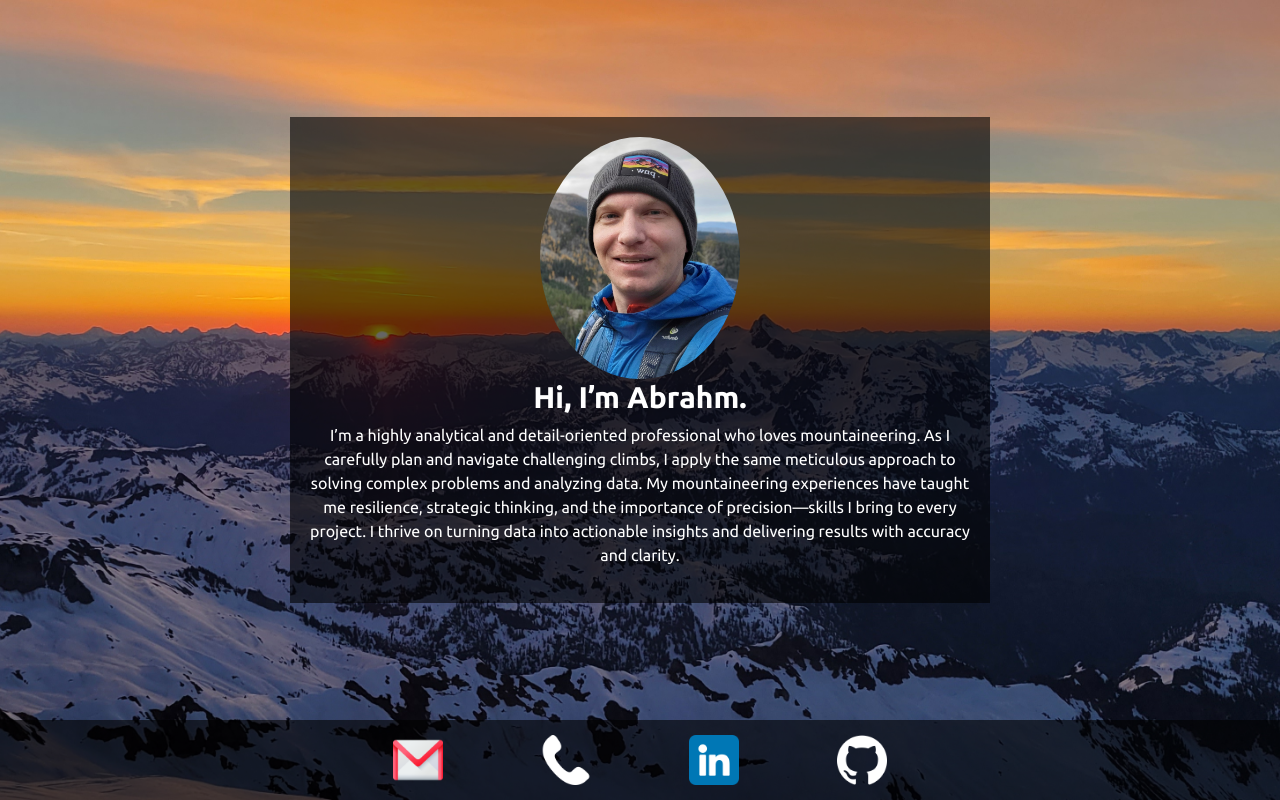
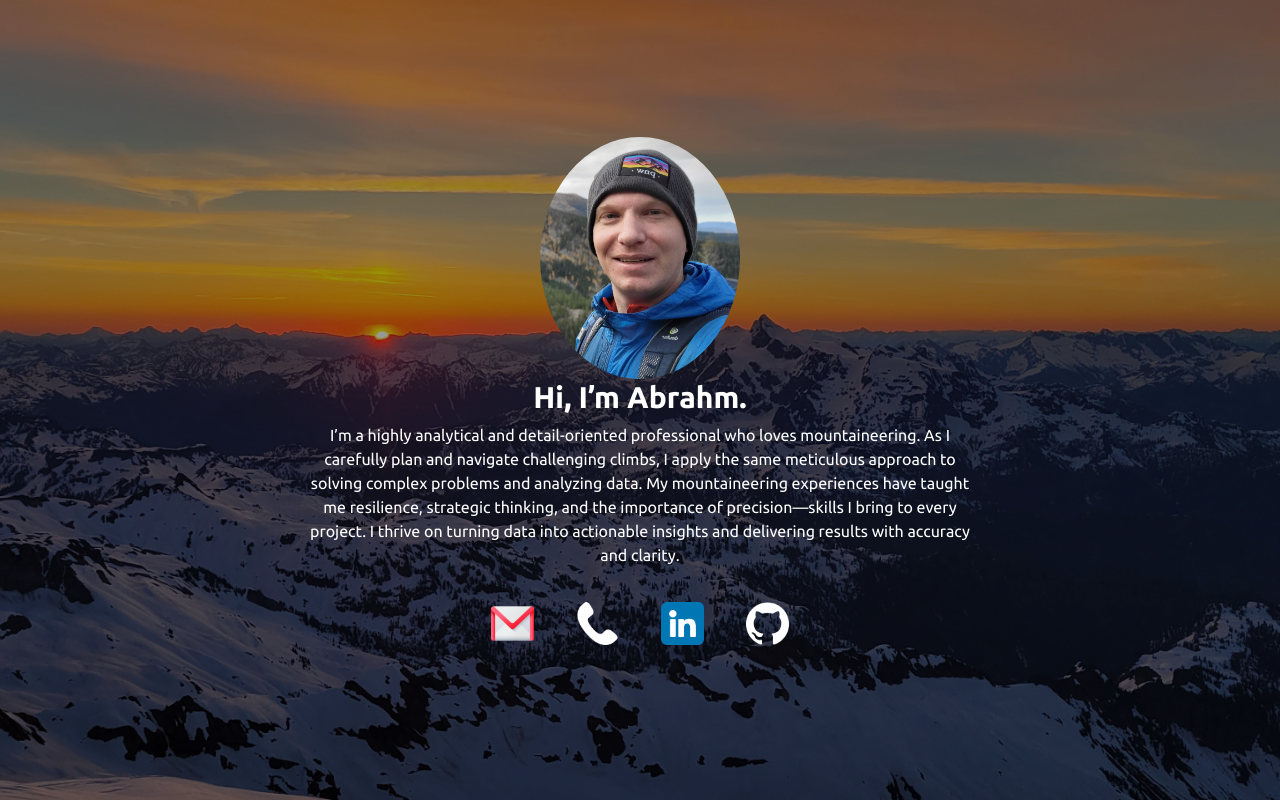
Before and after one commit to OneWaterboy/personalprofile, a React (Create React App) app: page / in a window 1280 px wide. Built offline with nearby package versions, Linux system fonts and the light colour scheme.

Commit message:
Moved Top Bar icons to under the welcome text and added a fade out to the background

```diff
--- a/src/App.js
+++ b/src/App.js
@@ -31,9 +31,6 @@ function App() {
   return (
       <div className="App">
         <div id="splashArea">
-          <div id="topBar">
-            <ContactIcons />
-          </div>
           <div id="splashGreeting">
             <StateContext.Provider value={{ isActive, setIsActive }}>
               <WelcomeLayout />
--- a/src/components/WelcomeLayout.js
+++ b/src/components/WelcomeLayout.js
@@ -1,6 +1,7 @@
 import React, { useContext } from 'react';
 import StateContext from './StateContext';
 import ProfileImage from '../media/profilephoto.jpg';
+import ProfileIcons from './ProfileIcons';
 
 function WelcomeLayout(){
 
@@ -21,10 +22,13 @@ function WelcomeLayout(){
                     <img src={ProfileImage} alt="Abrahm" id="abrahmImage" />
                 </div>
                 <h1>Hi, I’m Abrahm.</h1>
-                <p className="greeting-text"> I’m a highly analytical and detail-oriented professional who loves mountaineering.
+                <p className="greeting-text">
+                    I’m a highly analytical and detail-oriented professional who loves mountaineering.
                     As I carefully plan and navigate challenging climbs, I apply the same meticulous approach to solving complex problems and analyzing data.
                     My mountaineering experiences have taught me resilience, strategic thinking, and the importance of precision—skills I bring to every project.
-                    I thrive on turning data into actionable insights and delivering results with accuracy and clarity.</p>
+                    I thrive on turning data into actionable insights and delivering results with accuracy and clarity.
+                </p>
+                <ProfileIcons />
                 {/* <h1>Abrahm Rollins</h1>
                 <h2>Front End Developer &#183; Mountaineer</h2> */}
                 {/* <button id="showCarousel" className={isActive ? 'hide-button' : ''}>See My Work</button> */}
--- a/src/index.css
+++ b/src/index.css
@@ -55,7 +55,6 @@ div#welcomeText {
   width: 700px;
   padding: 20px 10px;
   color: #FFF;
-  background: rgba(0,0,0,0.6);
   font-family: 'Ubuntu', sans-serif;
 }
 
@@ -85,6 +84,7 @@ div#welcomeText h1 {
 
 div#splashGreeting {
   height: 100%;
+  background: rgba(0,0,0,0.4);
 }
 
 .contact-icons .icons-box a {
```
